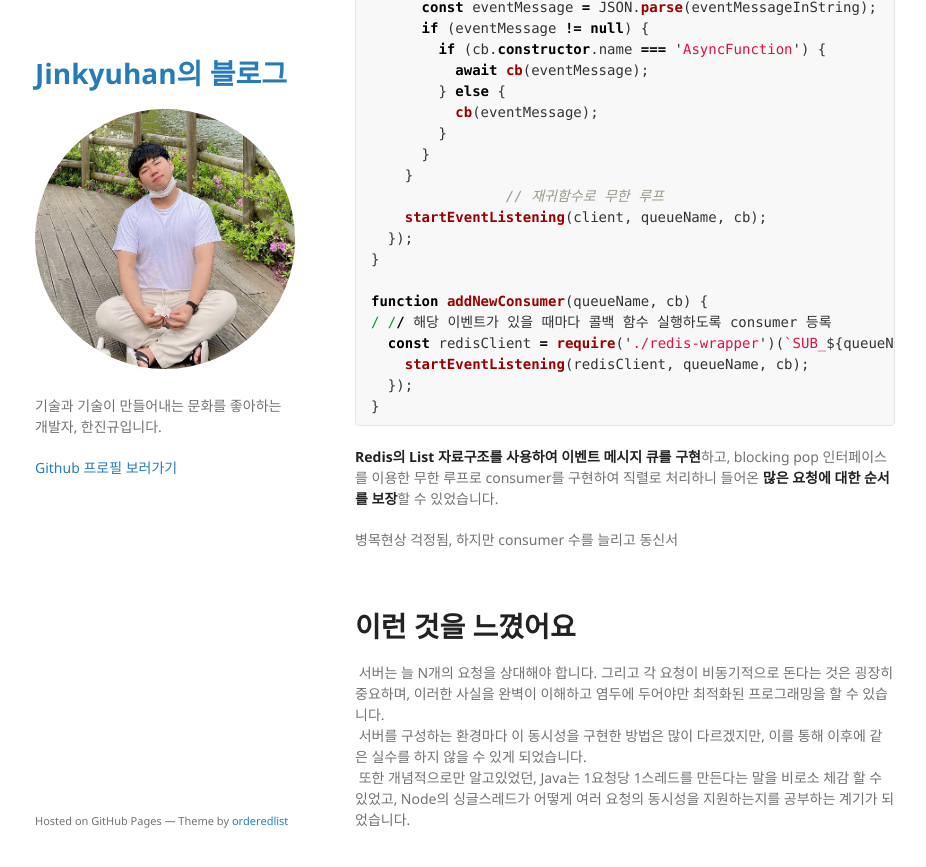
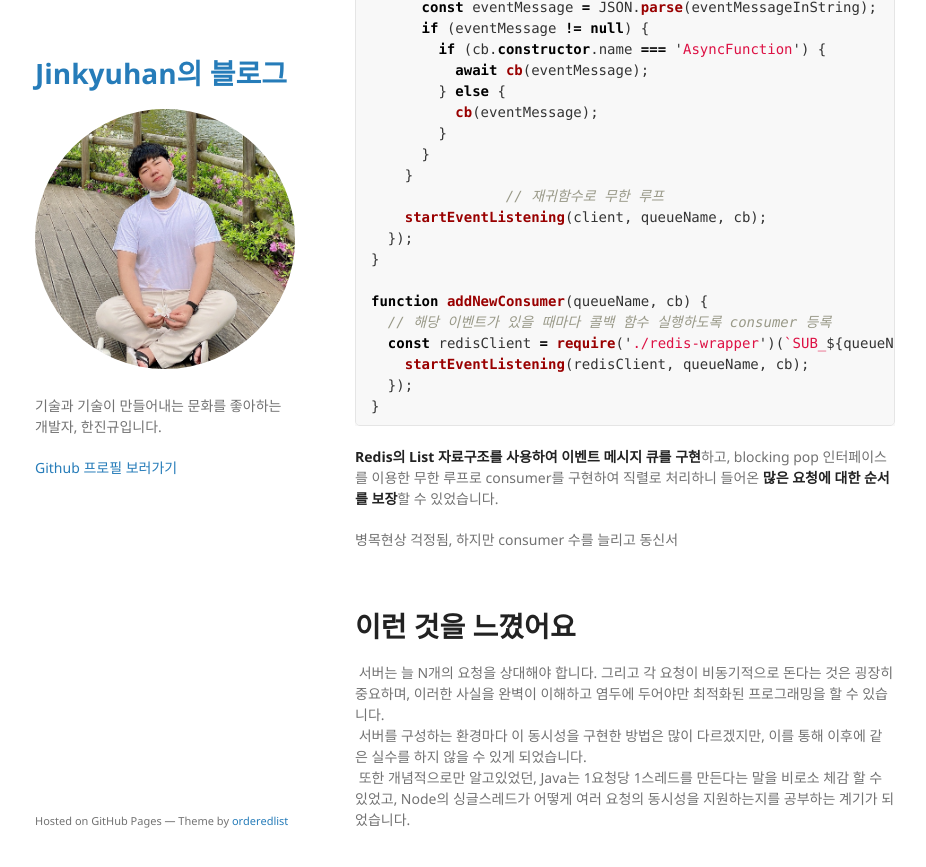
Before and after one commit to jinkyuhan/jinkyuhan.github.io, a Jekyll site: the page built from projects/work/여러_요청이_한_리소스에_동시_접근_할_때.md, in a window 1280 px wide and 900 px high, scrolled down 2375 px. Shown: the top 867 px of the window, without its empty margins (175-1101 px from the left). Built offline with Jekyll 4.4.1, drawn with Linux system fonts in a browser that asks for light colours; our own code applies the rules of GitHub Pages for plain Markdown files.

Commit message:
fix: typo on homepage

```diff
--- a/projects/work/여러_요청이_한_리소스에_동시_접근_할_때.md
+++ b/projects/work/여러_요청이_한_리소스에_동시_접근_할_때.md
@@ -99,7 +99,7 @@ async function startEventListening(client, queueName, cb) {
 }
 
 function addNewConsumer(queueName, cb) {
-/ // 해당 이벤트가 있을 때마다 콜백 함수 실행하도록 consumer 등록
+  // 해당 이벤트가 있을 때마다 콜백 함수 실행하도록 consumer 등록
   const redisClient = require('./redis-wrapper')(`SUB_${queueName}`, () => {
     startEventListening(redisClient, queueName, cb);
   });
```
Also changed, not shown: index.md (+1 -1 lines).
